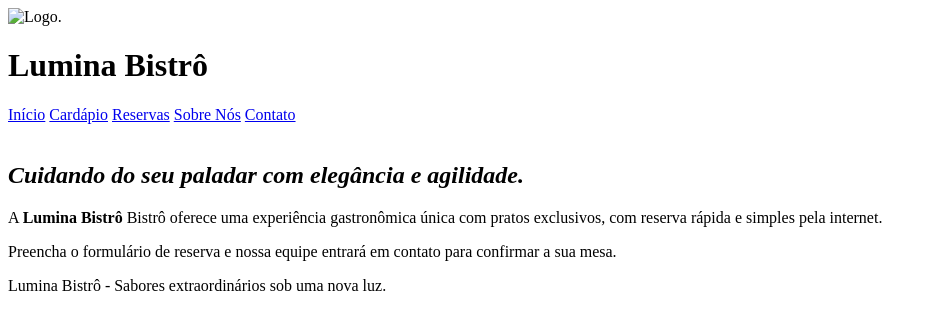
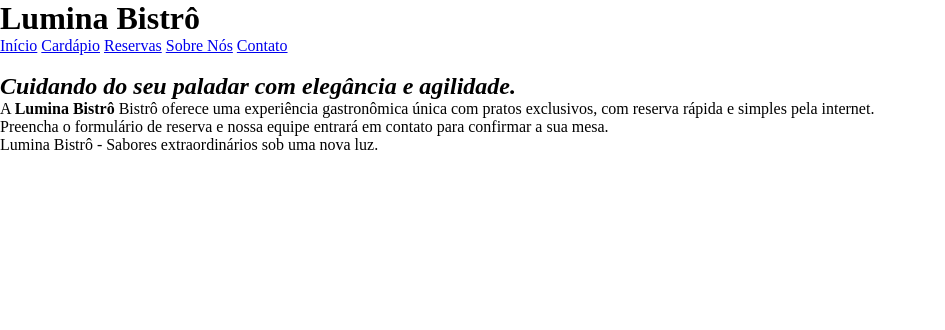
Before and after one commit to mariaruiz-creator/Lumina-bistro-css, a plain HTML site: page index.html in a window 1280 px wide. Shown: the whole page, without its empty margins (0-945 px from the left). Drawn offline with Linux system fonts and the light colour scheme.

Commit message:
Reset universal e conexão do style.css

```diff
--- a/index.html
+++ b/index.html
@@ -4,9 +4,10 @@
     <meta charset="UTF-8">
     <meta name="viewport" content="width=device-width, initial-scale=1.0">
     <title>Lumina Bistrô - Início</title>
+     <link rel="stylesheet" href="style.css">
 </head>
 <body>
-     <img src="watermarked_img_9049578349923323632.jpg" alt="Logo." width="150">
+
     <header>
         <h1>Lumina Bistrô</h1>
         <nav>
--- /dev/null
+++ b/style.css
@@ -0,0 +1,6 @@
+/* Reseta estilos padrões */
+* {
+    margin: 0;
+    padding: 0;
+    box-sizing: border-box;
+}
```
Also changed, not shown: cardapio.html (+1 -0 lines), contato.html (+2 -1 lines), reservas.html (+2 -1 lines), sobre.html (+2 -1 lines).
